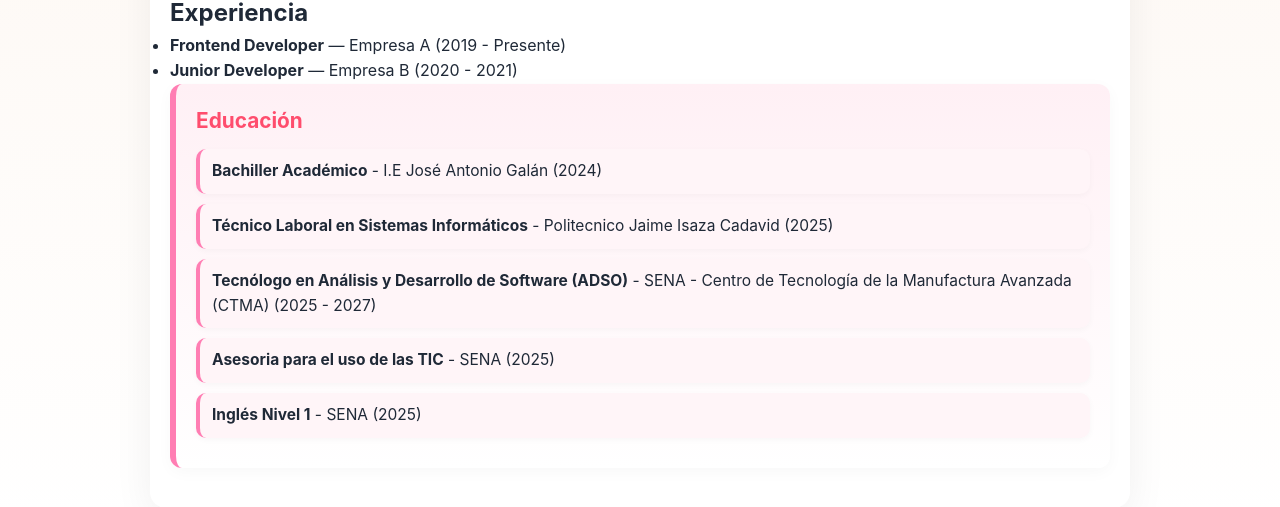
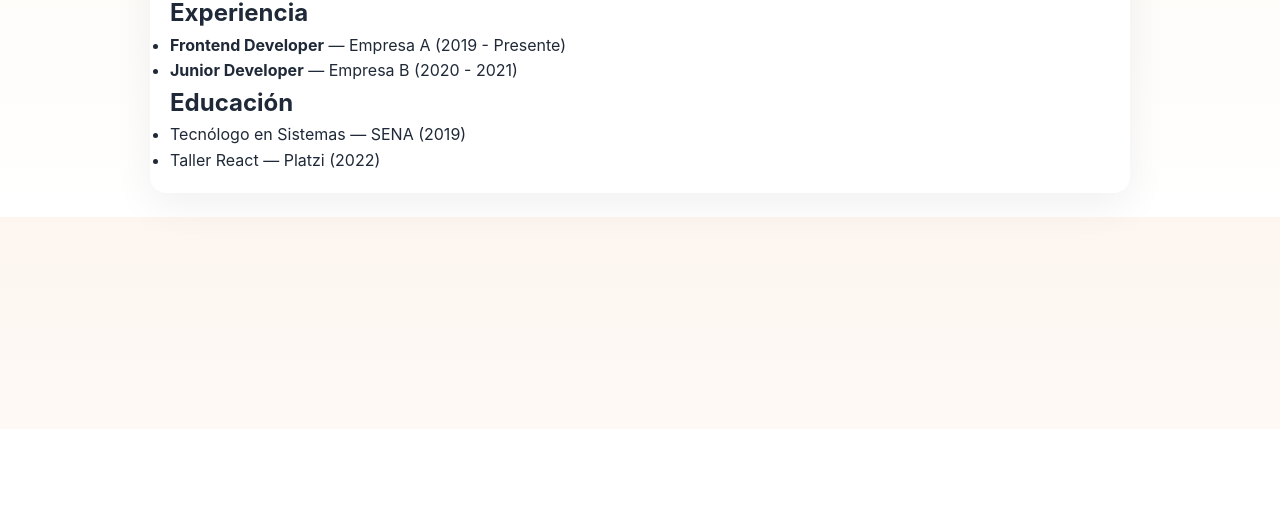
Before and after one commit to Luciana0610/curriculum-vite-react-luccianavergara, a React (Vite) app: page / in a window 1280 px wide. Shown: the part 371-878 px from the top of the page. After the commit the page ends 800 px from the top, so only its background shows below. Built offline with nearby package versions, Linux system fonts and the light colour scheme; the HTML template or start-up script is replaced by a standard one.

Commit message:
feat: componente Educación con props y desestructuración

```diff
--- a/src/components/Habilidades.jsx
+++ b/src/components/Habilidades.jsx
@@ -1,46 +1,14 @@
-import React from "react";
-
-function Habilidades() {
-  const educacion = [
-    {
-      institucion: "I.E José Antonio Galán",
-      curso: "Bachiller Académico",
-      año: 2024,
-    },
-    {
-      institucion: "Politecnico Jaime Isaza Cadavid",
-      curso: "Técnico Laboral en Sistemas Informáticos",
-      año: 2025,
-    },
-    {
-      institucion: "SENA - Centro de Tecnología de la Manufactura Avanzada (CTMA)",
-      curso: "Tecnólogo en Análisis y Desarrollo de Software (ADSO)",
-      año: "2025 - 2027",
-    },
-    {
-      institucion: "SENA",
-      curso: "Asesoria para el uso de las TIC",
-      año: 2025,
-    },
-    {
-      institucion: "SENA",
-      curso: "Inglés Nivel 1",
-      año: 2025,
-    },
-  ];
-
+export default function Habilidades({ estudios }) {
   return (
-    <section className="section">
+    <section>
       <h2>Educación</h2>
-      <ul id="skills">
-        {educacion.map((edu, index) => (
-          <li key={index}>
-            <strong>{edu.curso}</strong> - {edu.institucion} ({edu.año})
+      <ul>
+        {estudios.map((item, i) => (
+          <li key={i}>
+            {item.titulo} — {item.centro} ({item.año})
           </li>
         ))}
       </ul>
     </section>
   );
 }
-
-export default Habilidades;
```
